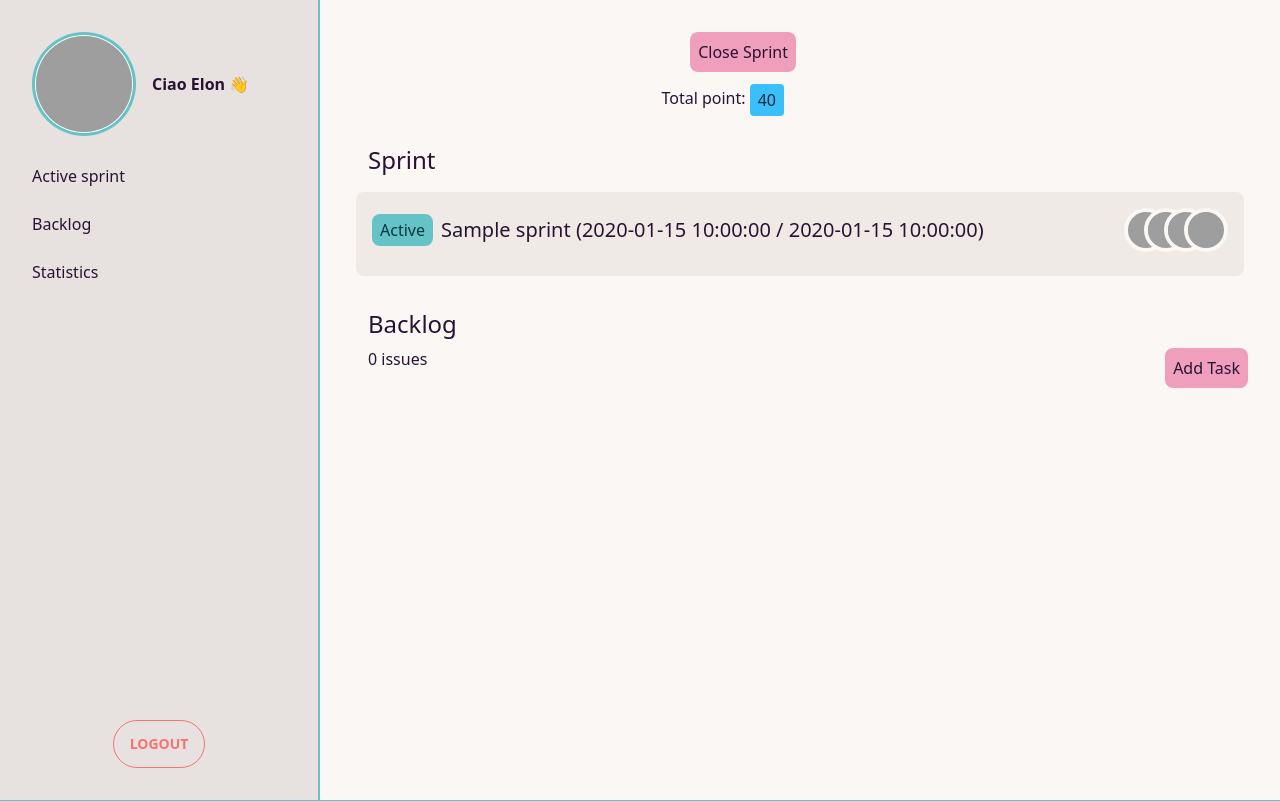
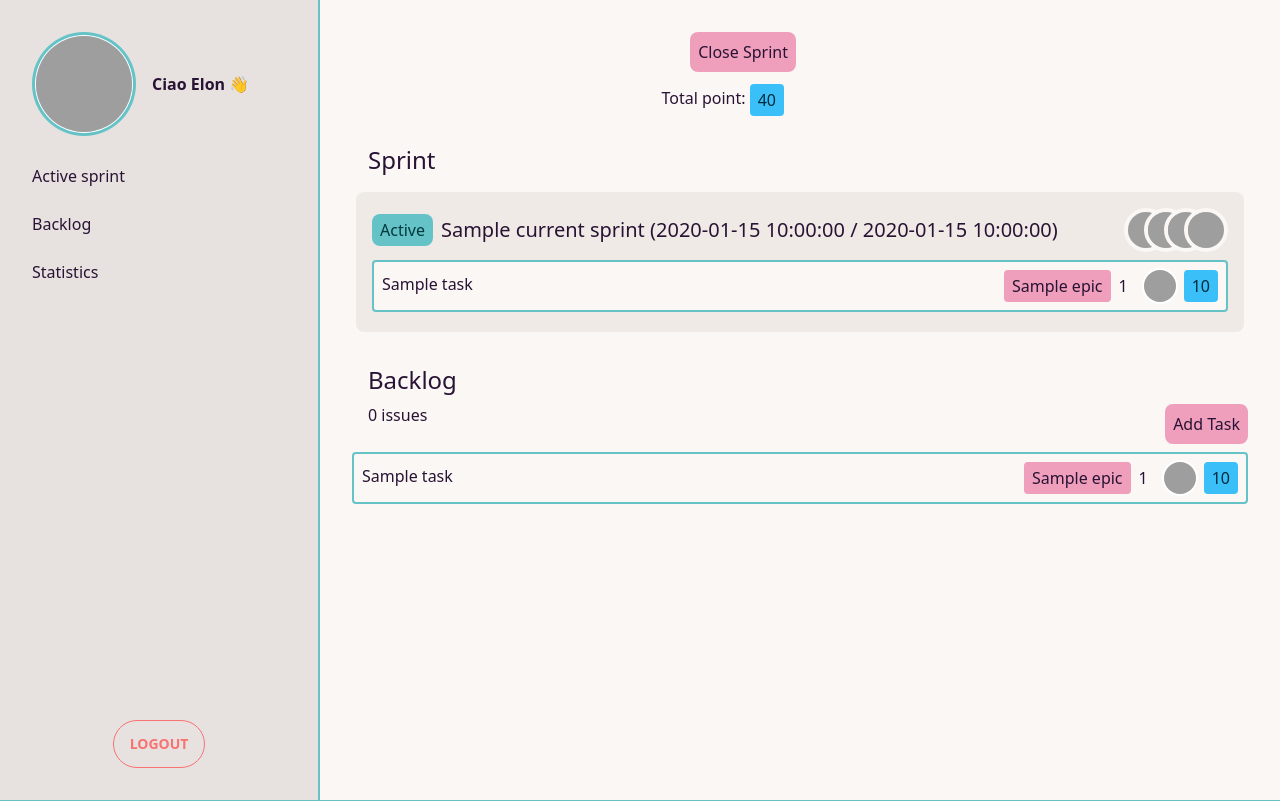
Before and after one commit to zanottipaolo/DB1-Agile, a Flask app: template templates/backlog/backlog.html in a window 1280 px wide. Shown: the top 801 px of the page. Run offline with Flask 2, Linux system fonts and the light colour scheme; the template is opened without the code that fills it: most values are stand-ins (such as "Sample title", 1, 10 or a date in 2020); some libraries are stand-ins or nearby versions; grey boxes are pictures that could not be loaded.

Commit message:
Update DB and backlog

```diff
--- a/app.py
+++ b/app.py
@@ -4,7 +4,7 @@ from flask import Flask, redirect, render_template, request
 from backend.database import db_session
 
 # Models
-from backend.models import Sprint, Task
+from backend.models import Sprint, Task, Epic
 
 app = Flask(__name__)
 
@@ -28,7 +28,10 @@ def backlog():
     if request.method == 'GET':
         tasks = Task.query.all()
         sprints = Sprint.query.all()
-        return render_template('backlog/backlog.html', tasks=tasks, sprints=sprints)
+        current_sprint = Sprint.query.filter_by(is_active=1).first()
+        backlog_task = Task.query.filter_by(sprint=None)
+        sprint_task = Task.query.filter_by(sprint=current_sprint.id)
+        return render_template('backlog/backlog.html', tasks=tasks, sprints=sprints, current_sprint=current_sprint, backlog_task=backlog_task, sprint_task=sprint_task)
     if request.method == 'POST' and 'create-new-task' in request.form:
         # add new task
         new_task = Task(request.form.get('name'),
--- a/templates/backlog/backlog.html
+++ b/templates/backlog/backlog.html
@@ -16,11 +16,10 @@
 
         <div id="currentSprint">
             <p class="text-2xl p-4">Sprint</p>
-            {% for sprint in sprints %}
             <div class="p-4 mx-1 bg-base-200 rounded-lg">
                 <div class="mb-2" style="display: flex; flex-direction: row; align-items: center;">
                     <span class="py-1 px-2 rounded-lg bg-primary text-primary-content" class="bg-info">Active</span>
-                    <span class="px-2 text-xl">{{sprint.name}}  ({{sprint.start_date}} / {{sprint.end_date}})</span>
+                    <span class="px-2 text-xl">{{current_sprint.name}}  ({{current_sprint.start_date}} / {{current_sprint.end_date}})</span>
 
                     <div style="margin-left: auto;"></div>
                     <div class="avatar-group -space-x-6">
@@ -46,8 +45,7 @@
                         </div>
                     </div>
                 </div>
-                {% for task in tasks %}
-                    {% if task.sprint == sprint.id %}
+                {% for task in sprint_task %}
                     <div class="p-2 mb-1 base-100 rounded bg-base-100 border-solid border-2 border-primary my-0" id="card">
                         <a href="#modalInfo{{task.id}}">
                             <div class=" grid grid-cols-2">
@@ -63,10 +61,8 @@
                             </div>
                         </a>
                     </div>
-                    {% endif %}
                 {% endfor %}
             </div>
-            {% endfor %}
 
         </div>
     </div>
@@ -89,8 +85,7 @@
 
 
         <div id="currentSprint">
-            {% for task in tasks %}
-                {% if task.sprint == None %}
+            {% for task in backlog_task %}
                 <div class="p-2 mb-1 base-100 rounded bg-base-100 border-solid border-2 border-primary my-0" id="card">
                     <a href="#modalInfo{{task.id}}">
                         <div class=" grid grid-cols-2">
@@ -106,7 +101,6 @@
                         </div>
                     </a>
                 </div>
-                {% endif %}
             {% endfor %}
         </div>
     </div>
```
Also changed, not shown: database.db. Lines whose indentation alone changed are shown as unchanged.
